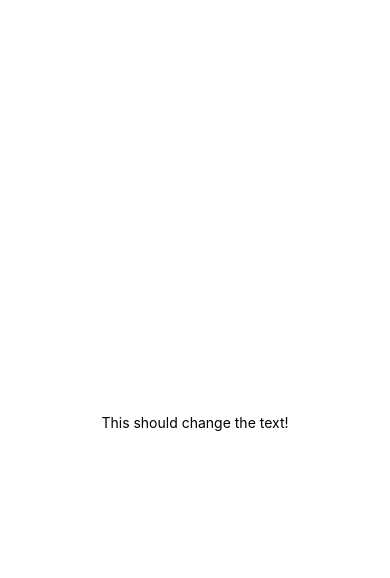
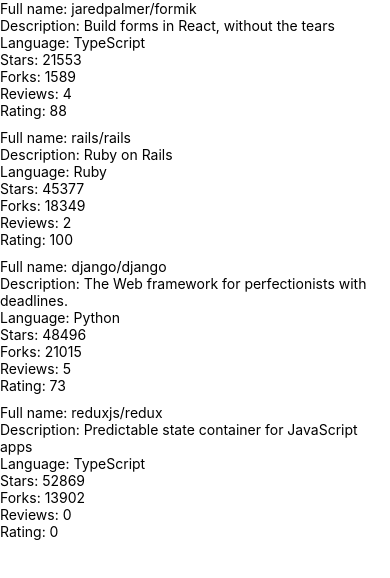
Before and after one commit to Thanatosh/Part-10, a React Native app in the folder rate-repository-app/: screen / in a window 390 px wide. Shown: the top 578 px of the page. Built offline with nearby package versions, Linux system fonts and the light colour scheme.

Commit message:
Part 10.3 Full Commit

```diff
--- a/rate-repository-app/App.js
+++ b/rate-repository-app/App.js
@@ -1,20 +1,7 @@
-import { StatusBar } from 'expo-status-bar';
-import { StyleSheet, Text, View } from 'react-native';
+import Main from './src/components/Main';
 
-export default function App() {
-  return (
-    <View style={styles.container}>
-      <Text>This should change the text!</Text>
-      <StatusBar style="auto" />
-    </View>
-  );
-}
+const App = () => {
+  return <Main />;
+};
 
-const styles = StyleSheet.create({
-  container: {
-    flex: 1,
-    backgroundColor: '#fff',
-    alignItems: 'center',
-    justifyContent: 'center',
-  },
-});
+export default App;
--- a/rate-repository-app/package.json
+++ b/rate-repository-app/package.json
@@ -19,8 +19,10 @@
     "react-native-web": "~0.19.6"
   },
   "devDependencies": {
-    "@babel/core": "^7.20.0",
+    "@babel/core": "^7.25.2",
     "@babel/eslint-parser": "^7.25.1",
+    "babel-eslint": "^10.1.0",
+    "babel-preset-expo": "^11.0.14",
     "eslint": "^8.57.0",
     "eslint-plugin-react": "^7.35.0",
     "eslint-plugin-react-native": "^4.1.0"
--- /dev/null
+++ b/rate-repository-app/src/components/Main.jsx
@@ -0,0 +1,21 @@
+import Constants from 'expo-constants';
+import { StyleSheet, View } from 'react-native';
+import RepositoryList from './RepositoryList';
+
+const styles = StyleSheet.create({
+  container: {
+    marginTop: Constants.statusBarHeight,
+    flexGrow: 1,
+    flexShrink: 1,
+  },
+});
+
+const Main = () => {
+  return (
+    <View style={styles.container}>
+      <RepositoryList />
+    </View>
+  );
+};
+
+export default Main;
--- /dev/null
+++ b/rate-repository-app/src/components/RepositoryItem.jsx
@@ -0,0 +1,29 @@
+import { View, Text } from 'react-native';
+
+const RepositoryItem = ({ item }) => (
+  <View>
+    <View>
+      <View>
+        <Text>Full name: {item.fullName}</Text>
+        <Text>Description: {item.description}</Text>
+        <Text>Language: {item.language}</Text>
+      </View>
+    </View>
+    <View>
+      <View>
+        <Text>Stars: {item.stargazersCount}</Text>
+      </View>
+      <View>
+        <Text>Forks: {item.forksCount}</Text>
+      </View>
+      <View>
+        <Text>Reviews: {item.reviewCount}</Text>
+      </View>
+      <View>
+        <Text>Rating: {item.ratingAverage}</Text>
+      </View>
+    </View>
+  </View>
+);
+
+export default RepositoryItem;
--- /dev/null
+++ b/rate-repository-app/src/components/RepositoryList.jsx
@@ -0,0 +1,72 @@
+import { FlatList, View, StyleSheet } from 'react-native';
+import RepositoryItem from './RepositoryItem';
+
+const styles = StyleSheet.create({
+  separator: {
+    height: 10,
+  },
+});
+
+const repositories = [
+  {
+    id: 'jaredpalmer.formik',
+    fullName: 'jaredpalmer/formik',
+    description: 'Build forms in React, without the tears',
+    language: 'TypeScript',
+    forksCount: 1589,
+    stargazersCount: 21553,
+    ratingAverage: 88,
+    reviewCount: 4,
+    ownerAvatarUrl: 'https://avatars2.githubusercontent.com/u/4060187?v=4',
+  },
+  {
+    id: 'rails.rails',
+    fullName: 'rails/rails',
+    description: 'Ruby on Rails',
+    language: 'Ruby',
+    forksCount: 18349,
+    stargazersCount: 45377,
+    ratingAverage: 100,
+    reviewCount: 2,
+    ownerAvatarUrl: 'https://avatars1.githubusercontent.com/u/4223?v=4',
+  },
+  {
+    id: 'django.django',
+    fullName: 'django/django',
+    description: 'The Web framework for perfectionists with deadlines.',
+    language: 'Python',
+    forksCount: 21015,
+    stargazersCount: 48496,
+    ratingAverage: 73,
+    reviewCount: 5,
+    ownerAvatarUrl: 'https://avatars2.githubusercontent.com/u/27804?v=4',
+  },
+  {
+    id: 'reduxjs.redux',
+    fullName: 'reduxjs/redux',
+    description: 'Predictable state container for JavaScript apps',
+    language: 'TypeScript',
+    forksCount: 13902,
+    stargazersCount: 52869,
+    ratingAverage: 0,
+    reviewCount: 0,
+    ownerAvatarUrl: 'https://avatars3.githubusercontent.com/u/13142323?v=4',
+  },
+];
+
+const ItemSeparator = () => <View style={styles.separator} />;
+
+const RepositoryList = () => {
+  const renderItem = ({ item }) => <RepositoryItem item={item} />;
+
+  return (
+    <FlatList
+      data={repositories}
+      ItemSeparatorComponent={ItemSeparator}
+      renderItem={renderItem}
+      keyExtractor={(item) => item.id}
+    />
+  );
+};
+
+export default RepositoryList;
```
Also changed, not shown: rate-repository-app/babel.config.js (line endings or trailing spaces), 1 other file (tests, documents, lock files or other folders).
